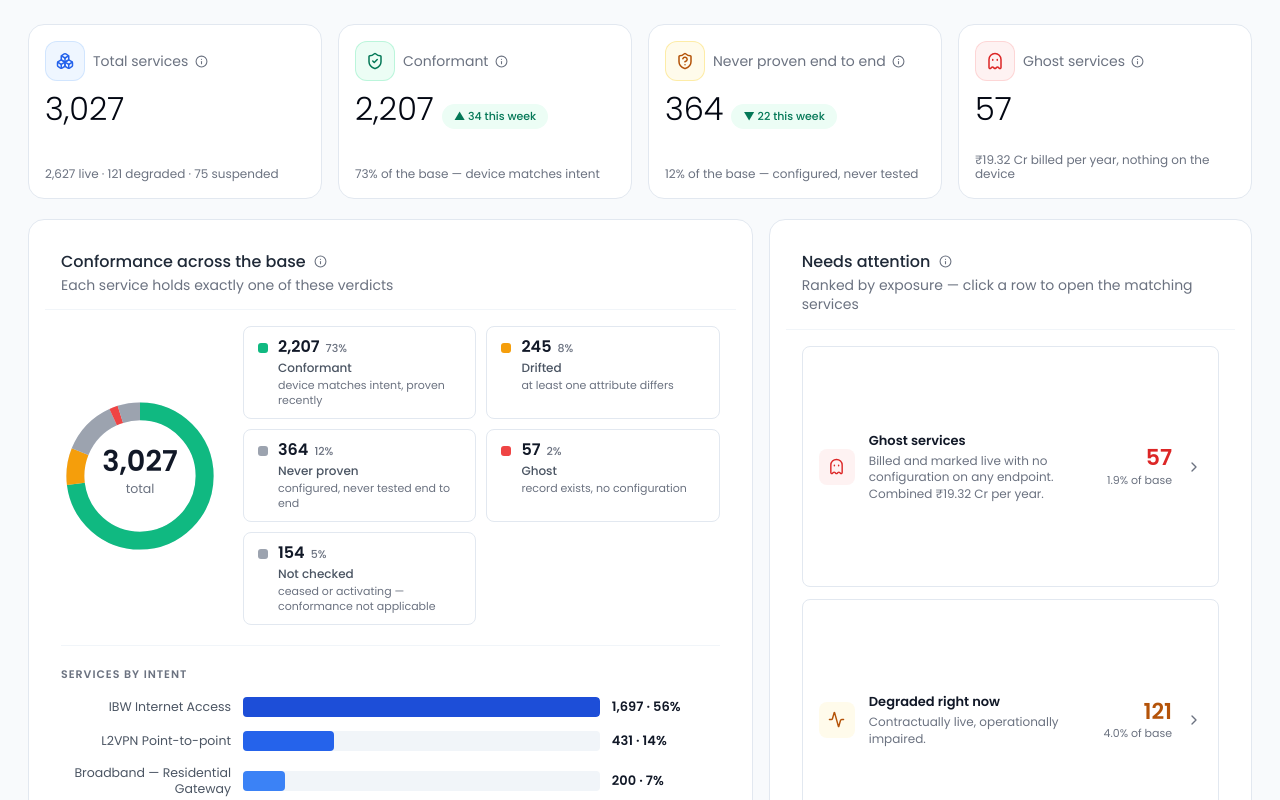
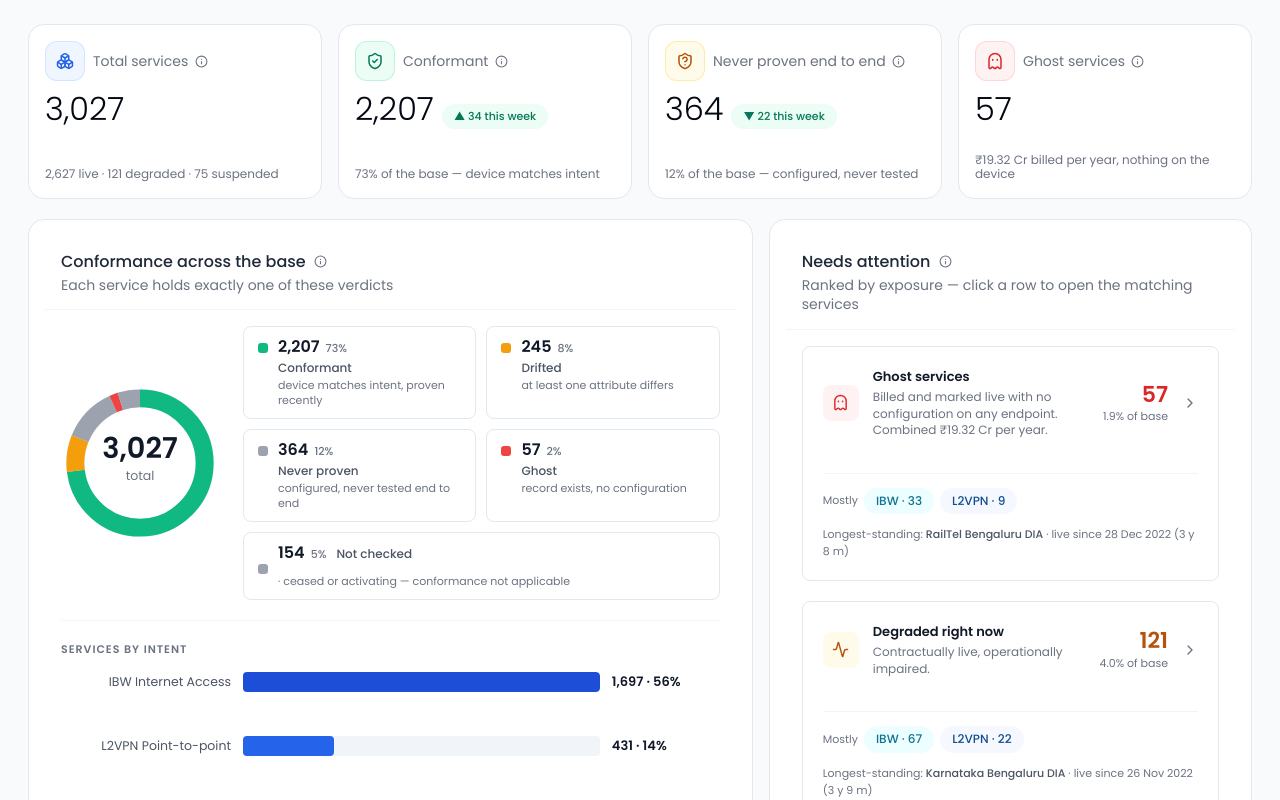
Before and after one commit to jayesh-vision/LCM-Orchestrator, a React (Vite) app: page /inventory in a window 1280 px wide. Shown: the top 800 px of the page. Built offline with nearby package versions, Linux system fonts and the light colour scheme.

Commit message:
fixed-service-inventory-dashboard

```diff
--- a/src/components/charts.tsx
+++ b/src/components/charts.tsx
@@ -95,11 +95,11 @@ export interface BarItem {
   valueLabel?: string
 }
 
-export function BarList({ items, labelWidth = 150, max, valueWidth = 56 }:
-{ items: BarItem[]; labelWidth?: number; max?: number; valueWidth?: number }) {
+export function BarList({ items, labelWidth = 150, max, valueWidth = 56, className = '' }:
+{ items: BarItem[]; labelWidth?: number; max?: number; valueWidth?: number; className?: string }) {
   const top = max ?? Math.max(1, ...items.map((i) => i.value))
   return (
-    <div className="flex flex-col gap-2.5">
+    <div className={`flex flex-col gap-2.5 ${className}`}>
       {items.map((it, idx) => {
         const cols = { gridTemplateColumns: `${labelWidth}px 1fr ${valueWidth}px` }
         const inner = (
--- a/src/pages/ServiceInventory.tsx
+++ b/src/pages/ServiceInventory.tsx
@@ -7,10 +7,10 @@ import type { Category, Conformance, Domain, Order, Service, ServiceState } from
 import { CATEGORIES_BY_DOMAIN, DOMAINS, domainOf } from '@/types'
 import {
   Badge, Card, CardBody, CardHead, CellMain, CellSub, DataTable,
-  FieldDropdown, FilterBanner, Kebab, Mono, Stat, stampColumn, type Column,
+  FieldDropdown, FilterBanner, Kebab, Mono, Progress, Stat, stampColumn, type Column,
 } from '@/components/ui'
 import { BarList, CHART, Donut, FILL, type FillKey } from '@/components/charts'
-import { CATEGORY_TONE, CONFORMANCE_TONE, inr, relTime, SERVICE_TONE } from '@/lib/format'
+import { CATEGORY_TONE, CONFORMANCE_TONE, inr, relTime, SERVICE_TONE, shortDate } from '@/lib/format'
 import { CONFORMANCE_ORDER, conformanceBreakdown } from '@/lib/conformance'
 import { byTraceability, serviceTrace, serviceOrigins, ORIGIN_LABEL, ORIGIN_BLURB, type ServiceOrigin } from '@/lib/traceability'
 import { CeaseServiceModal, ModifyServiceDrawer } from '@/components/ServiceChangeDialogs'
@@ -37,6 +37,20 @@ function lastChangedAt(s: Service): string | undefined {
   let latest: string | undefined
   s.history.forEach((h) => { if (!latest || Date.parse(h.at) > Date.parse(latest)) latest = h.at })
   return latest
+}
+
+/** The two categories carrying the most of a flagged group — what a NOC lead
+ *  actually needs to know past the raw count: where to start looking. */
+function topCategories(matches: Service[]): { category: Category; count: number }[] {
+  const counts = new Map<Category, number>()
+  matches.forEach((s) => counts.set(s.category, (counts.get(s.category) ?? 0) + 1))
+  return [...counts.entries()].map(([category, count]) => ({ category, count })).sort((a, b) => b.count - a.count).slice(0, 2)
+}
+
+/** The longest-standing case in a flagged group — the one that's been sitting
+ *  the longest, which is usually the one worth opening first. */
+function oldestOf(matches: Service[]): Service | undefined {
+  return matches.reduce<Service | undefined>((oldest, s) => (!oldest || s.liveSince < oldest.liveSince ? s : oldest), undefined)
 }
 
 export default function ServiceInventory() {
@@ -279,15 +293,31 @@ export default function ServiceInventory() {
                 segments={confSegs.map(({ label, value, fill, onClick }) => ({ label, value, fill, onClick }))}
               />
               <div className="flex-1 min-w-[280px] grid sm:grid-cols-2 gap-2.5">
-                {confSegs.map((s) => (
+                {confSegs.map((s) => {
+                  /* Five verdicts in a two-column grid leaves the last tile
+                     alone in its row — spanning it full width and laying it
+                     out sideways uses that row instead of leaving it blank. */
+                  const wide = s.label === 'Not checked'
+                  return (
                     <button
                       key={s.label} type="button" onClick={s.onClick}
                       aria-label={`${s.label}: ${s.value}. Open the matching services`}
-                    className="flex items-start gap-2.5 border border-line rounded-lg px-3.5 py-2.5 text-left cursor-pointer
+                      className={`flex gap-2.5 border border-line rounded-lg px-3.5 py-2.5 text-left cursor-pointer
                         transition-colors hover:bg-plane hover:border-brand-200
-                      focus-visible:outline-none focus-visible:ring-[3px] focus-visible:ring-brand-100"
+                        focus-visible:outline-none focus-visible:ring-[3px] focus-visible:ring-brand-100
+                        ${wide ? 'sm:col-span-2 items-center' : 'items-start'}`}
                     >
                       <i className="w-2.5 h-2.5 rounded-[3px] shrink-0 mt-1.5" style={{ background: FILL[s.fill] }} aria-hidden />
+                      {wide ? (
+                        <span className="min-w-0 flex-1 flex items-baseline gap-2.5 flex-wrap">
+                          <span className="text-[16px] font-semibold tnum text-ink-1 leading-tight shrink-0">
+                            {s.value.toLocaleString()}
+                            <span className="text-[11px] text-ink-3 font-medium ml-1.5">{Math.round((s.value / services.length) * 100)}%</span>
+                          </span>
+                          <span className="text-[12px] font-medium text-ink-2 shrink-0">{s.label}</span>
+                          <span className="text-[11px] text-ink-3 leading-snug">· {s.note}</span>
+                        </span>
+                      ) : (
                         <span className="min-w-0">
                           <span className="block text-[16px] font-semibold tnum text-ink-1 leading-tight">
                             {s.value.toLocaleString()}
@@ -296,8 +326,10 @@ export default function ServiceInventory() {
                           <span className="block text-[12px] font-medium text-ink-2 mt-0.5">{s.label}</span>
                           <span className="block text-[11px] text-ink-3 leading-snug">{s.note}</span>
                         </span>
+                      )}
                     </button>
-                ))}
+                  )
+                })}
               </div>
             </div>
             <div className="h-px bg-line-soft my-5" />
@@ -305,6 +337,7 @@ export default function ServiceInventory() {
             <BarList
               labelWidth={170}
               valueWidth={96}
+              className="flex-1 justify-between"
               items={[...intents]
                 .map((i) => ({ intent: i, count: services.filter((s) => s.intentId === i.id).length }))
                 .sort((a, b) => b.count - a.count)
@@ -322,35 +355,50 @@ export default function ServiceInventory() {
 
         <Card className="flex flex-col">
           <CardHead title="Needs attention" sub="Ranked by exposure — click a row to open the matching services"
-            info="The three service groups carrying operational or revenue risk right now, ranked by how much exposure each one represents. Ghost services leak revenue, degraded services break the customer experience, and drifted services no longer match their order." />
-          <CardBody className="flex-1 flex flex-col gap-3">
+            info="The four service groups carrying operational, revenue or evidence risk right now, ranked by how much exposure each one represents. Ghost services leak revenue, degraded services break the customer experience, drifted services no longer match their order, and never-proven services carry no evidence either way." />
+          <CardBody className="flex-1 flex flex-col gap-5">
             {([
               {
-                key: 'ghost', label: 'Ghost services', count: n.conf('Ghost'), icon: Ghost,
-                tint: 'bg-crit-50 text-crit-500', num: 'text-crit-500',
+                key: 'ghost', label: 'Ghost services', icon: Ghost,
+                tint: 'bg-crit-50 text-crit-500', num: 'text-crit-500', bar: 'crit' as const,
                 why: `Billed and marked live with no configuration on any endpoint. Combined ${inr(ghostValue)} per year.`,
+                filter: (s: Service) => s.conformance === 'Ghost',
                 go: () => patch({ conf: 'Ghost', state: null }),
               },
               {
-                key: 'degraded', label: 'Degraded right now', count: n.state('Degraded'), icon: Activity,
-                tint: 'bg-warn-50 text-warn-700', num: 'text-warn-700',
+                key: 'degraded', label: 'Degraded right now', icon: Activity,
+                tint: 'bg-warn-50 text-warn-700', num: 'text-warn-700', bar: 'warn' as const,
                 why: 'Contractually live, operationally impaired.',
+                filter: (s: Service) => s.state === 'Degraded',
                 go: () => patch({ state: 'Degraded', conf: null }),
               },
               {
-                key: 'drifted', label: 'Drifted from intent', count: n.conf('Drifted'), icon: GitCompare,
-                tint: 'bg-warn-50 text-warn-700', num: 'text-warn-700',
+                key: 'drifted', label: 'Drifted from intent', icon: GitCompare,
+                tint: 'bg-warn-50 text-warn-700', num: 'text-warn-700', bar: 'warn' as const,
                 why: 'At least one attribute on the device disagrees with the order.',
+                filter: (s: Service) => s.conformance === 'Drifted',
                 go: () => patch({ conf: 'Drifted', state: null }),
               },
-            ]).map((row) => (
+              {
+                key: 'never-proven', label: 'Never proven end to end', icon: ShieldQuestion,
+                tint: 'bg-plum-50 text-plum-700', num: 'text-plum-700', bar: 'plum' as const,
+                why: 'Configured on the device, but no end-to-end test has ever proven it.',
+                filter: (s: Service) => s.conformance === 'Never proven',
+                go: () => patch({ conf: 'Never proven', state: null }),
+              },
+            ]).map((row) => {
+              const matches = services.filter(row.filter)
+              const top = topCategories(matches)
+              const oldest = oldestOf(matches)
+              return (
                 <button
                   key={row.key} type="button" onClick={row.go}
-                aria-label={`${row.label}: ${row.count}. Open the matching services`}
-                className="flex-1 flex items-center gap-3.5 border border-line rounded-lg px-4 py-3 text-left cursor-pointer
+                  aria-label={`${row.label}: ${matches.length}. Open the matching services`}
+                  className="flex flex-col gap-3.5 border border-line rounded-lg px-5 py-5 text-left cursor-pointer
                     transition-colors hover:bg-plane hover:border-brand-200 group
                     focus-visible:outline-none focus-visible:ring-[3px] focus-visible:ring-brand-100"
                 >
+                  <span className="flex items-center gap-3.5">
                     <span className={`w-9 h-9 rounded-lg grid place-items-center shrink-0 ${row.tint}`} aria-hidden>
                       <row.icon size={17} />
                     </span>
@@ -359,12 +407,34 @@ export default function ServiceInventory() {
                       <span className="block text-[12px] text-ink-3 mt-0.5 leading-snug">{row.why}</span>
                     </span>
                     <span className="text-right shrink-0">
-                  <span className={`block text-[22px] font-semibold tnum leading-tight ${row.num}`}>{row.count}</span>
-                  <span className="block text-[11px] text-ink-3">{((row.count / services.length) * 100).toFixed(1)}% of base</span>
+                      <span className={`block text-[22px] font-semibold tnum leading-tight ${row.num}`}>{matches.length}</span>
+                      <span className="block text-[11px] text-ink-3">{((matches.length / services.length) * 100).toFixed(1)}% of base</span>
                     </span>
                     <ChevronRight size={16} className="text-ink-3 shrink-0 group-hover:text-brand-600 transition-colors" aria-hidden />
+                  </span>
+                  <Progress value={(matches.length / services.length) * 100} tone={row.bar} />
+                  {matches.length > 0 && (
+                    <div className="flex items-center justify-between gap-3 pt-3.5 border-t border-line-soft flex-wrap">
+                      <span className="flex items-center gap-1.5 flex-wrap">
+                        <span className="text-[11px] text-ink-3">Mostly</span>
+                        {top.map((t) => (
+                          <Badge key={t.category} tone={CATEGORY_TONE[t.category]}>{t.category} · {t.count}</Badge>
+                        ))}
+                      </span>
+                      {oldest && (
+                        <span className="text-[11px] text-ink-3">
+                          Longest-standing: <span className="font-medium text-ink-2">{oldest.name}</span> · live since {shortDate(oldest.liveSince)} ({oldest.ageLabel})
+                        </span>
+                      )}
+                    </div>
+                  )}
                 </button>
-            ))}
+              )
+            })}
+            <div className="pt-2 border-t border-line-soft text-[11px] text-ink-3 leading-snug">
+              Ghost, drifted and never-proven are three of the five conformance verdicts shown on the left.
+              Degraded is a live operational read, tracked independently of conformance.
+            </div>
           </CardBody>
         </Card>
       </div>
```
Lines whose indentation alone changed are shown as unchanged.
